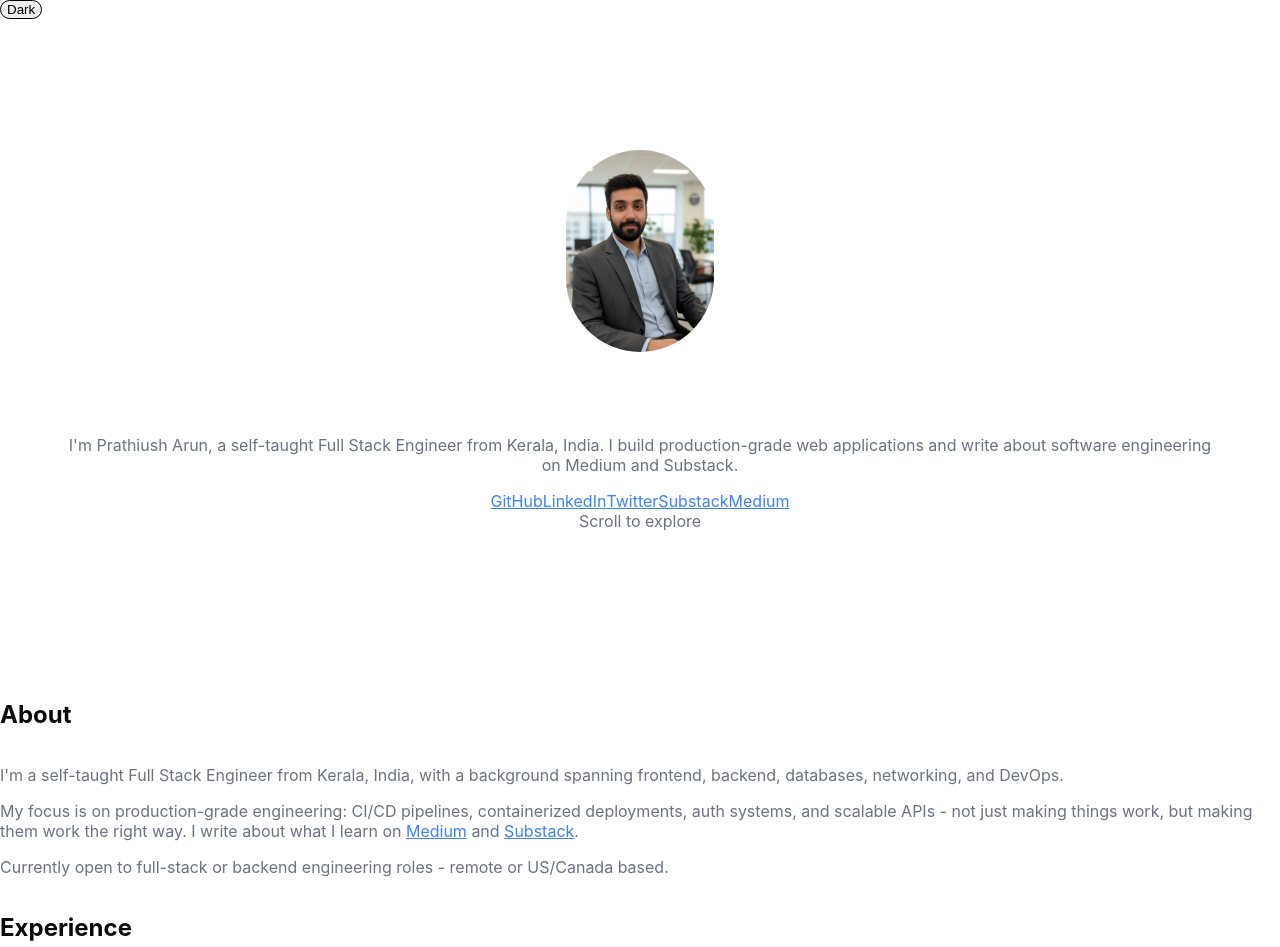
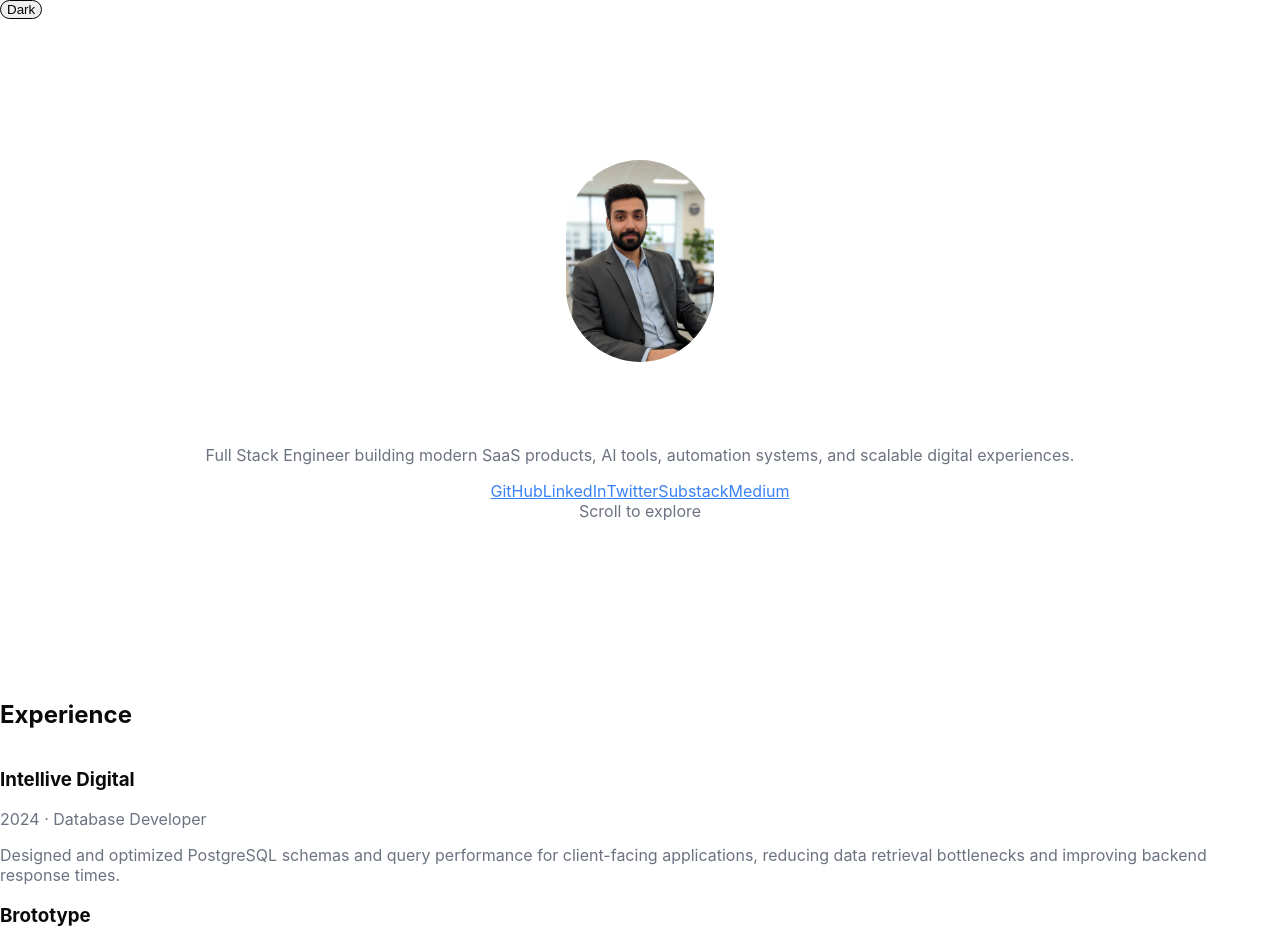
Before and after one commit to prathiusharun/portfolio, a Next.js app: page / in a window 1280 px wide. Shown: the top 947 px of the page. Built offline with nearby package versions, Linux system fonts and the light colour scheme.

Commit message:
fix: remove stray a, remove about section, clean page structure

```diff
--- a/app/page.tsx
+++ b/app/page.tsx
@@ -4,7 +4,7 @@ import Project from '@/components/Projects'
 import Experience from '@/components/Experience'
 import Skills from '@/components/Skills'
 import Footer from '@/components/Footer'
-import About from '@/components/About'
+
 import Contact from '@/components/Contact'
 
 export default function Page() {
@@ -13,11 +13,9 @@ export default function Page() {
 
       <Hero />
 
-      <Section title="About">
-  <About />
-</Section>
 
-      <Section title="Experience">a
+
+      <Section title="Experience">
         <Experience />
       </Section>
 
--- a/components/Hero.tsx
+++ b/components/Hero.tsx
@@ -5,136 +5,57 @@ export default function Hero() {
     <header className="relative min-h-[85vh] flex flex-col justify-center overflow-hidden px-6">
 
       {/* Background Glow */}
-
       <div className="absolute inset-0 -z-10 overflow-hidden">
-
         <div className="absolute top-[-10%] left-1/2 -translate-x-1/2 w-[700px] h-[700px] bg-blue-500/20 blur-3xl rounded-full" />
-
         <div className="absolute bottom-[-20%] right-[-10%] w-[500px] h-[500px] bg-purple-500/10 blur-3xl rounded-full" />
-
       </div>
 
       <div className="container-width text-center fade-in">
 
         {/* Profile */}
-
         <div className="flex justify-center">
-
           <div className="relative">
-
             <div className="absolute inset-0 rounded-full bg-blue-500/20 blur-2xl scale-125" />
-
             <Image
               src="/images/ai.jpg"
               alt="Prathiush Arun - Full Stack Engineer"
               width={150}
               height={150}
               priority
-              className="
-                relative
-                rounded-full
-                border
-                border-white/10
-                shadow-2xl
-                object-cover
-              "
+              className="relative rounded-full border border-white/10 shadow-2xl object-cover"
             />
-
           </div>
-
         </div>
 
         {/* Heading */}
-
-        <h1
-          className="
-            mt-6
-            text-5xl
-            md:text-7xl
-            font-bold
-            tracking-tight
-            leading-tight
-          "
-        >
+        <h1 className="mt-6 text-5xl md:text-7xl font-bold tracking-tight leading-tight">
           <span className="bg-gradient-to-r from-white via-white to-zinc-500 bg-clip-text text-transparent">
             Prathiush Arun
           </span>
         </h1>
 
         {/* Subtitle */}
+        <p className="mt-5 text-lg md:text-xl text-[var(--muted)] max-w-2xl mx-auto leading-relaxed">
+          Full Stack Engineer building modern SaaS products,
+          AI tools, automation systems, and scalable digital experiences.
+        </p>
 
 
 
-        {/* Bio — SEO body text, keep "Prathiush Arun" natural here */} <p className="mt-4 text-sm text-[var(--muted)] max-w-xl mx-auto leading-relaxed"> I'm Prathiush Arun, a self-taught Full Stack Engineer from Kerala, India. I build production-grade web applications and write about software engineering on Medium and Substack. </p>
+        {/* Social Links */}
+        <div className="flex flex-wrap justify-center gap-x-6 gap-y-3 mt-6 text-sm text-[var(--muted)]">
+          <a href="https://github.com/prathiusharun" target="_blank" rel="noopener noreferrer" className="hover:text-white transition">GitHub</a>
+          <a href="https://www.linkedin.com/in/prathiusharun/" target="_blank" rel="noopener noreferrer" className="hover:text-white transition">LinkedIn</a>
+          <a href="https://x.com/prathiusharun_" target="_blank" rel="noopener noreferrer" className="hover:text-white transition">Twitter</a>
+          <a href="https://substack.com/@prathiusharun" target="_blank" rel="noopener noreferrer" className="hover:text-white transition">Substack</a>
+          <a href="https://medium.com/@prathiusharun" target="_blank" rel="noopener noreferrer" className="hover:text-white transition">Medium</a>
+        </div>
 
-      {/* Social Links */}
-
-       <div
-  className="
-    flex
-    flex-wrap
-    justify-center
-    gap-x-6
-    gap-y-3
-    mt-3
-    text-sm
-    text-[var(--muted)]
-  "
->
-
-          <a
-            href="https://github.com/prathiusharun"
-            target="_blank"
-            rel="noopener noreferrer"
-            className="hover:text-white transition"
-          >
-            GitHub
-          </a>
-
-          <a
-            href="https://www.linkedin.com/in/prathiusharun/"
-            target="_blank"
-            rel="noopener noreferrer"
-            className="hover:text-white transition"
-          >
-            LinkedIn
-          </a>
-
-          <a
-            href="https://x.com/prathiusharun_"
-            target="_blank"
-            rel="noopener noreferrer"
-            className="hover:text-white transition"
-          >
-            Twitter
-          </a>
-
-          <a
-            href="https://substack.com/@prathiusharun"
-            target="_blank"
-            rel="noopener noreferrer"
-            className="hover:text-white transition"
-          >
-            Substack
-          </a>
-
-          <a
-            href="https://medium.com/@prathiusharun"
-            target="_blank"
-            rel="noopener noreferrer"
-            className="hover:text-white transition"
-          >
-            Medium
-          </a>
-
+        <div className="mt-16 text-[var(--muted)] text-sm animate-pulse">
+          Scroll to explore
         </div>
-      <div className="mt-16 text-[var(--muted)] text-sm animate-pulse">
-  Scroll to explore
-</div>
 
       </div>
-
-
     </header>
   )
 }
```
